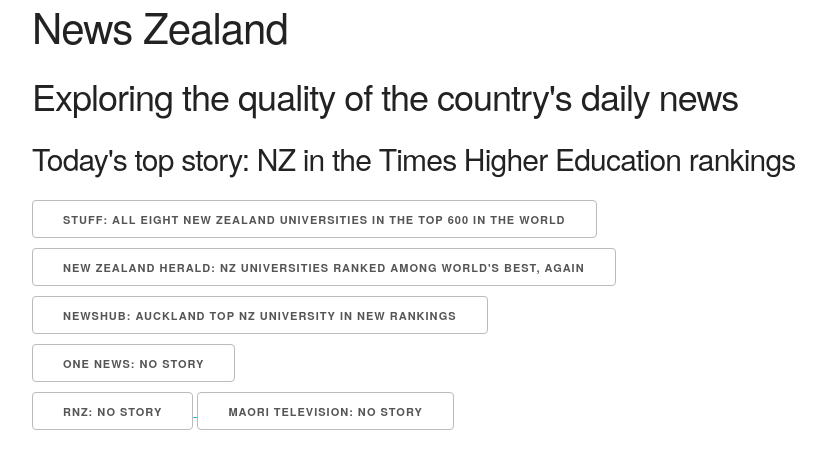
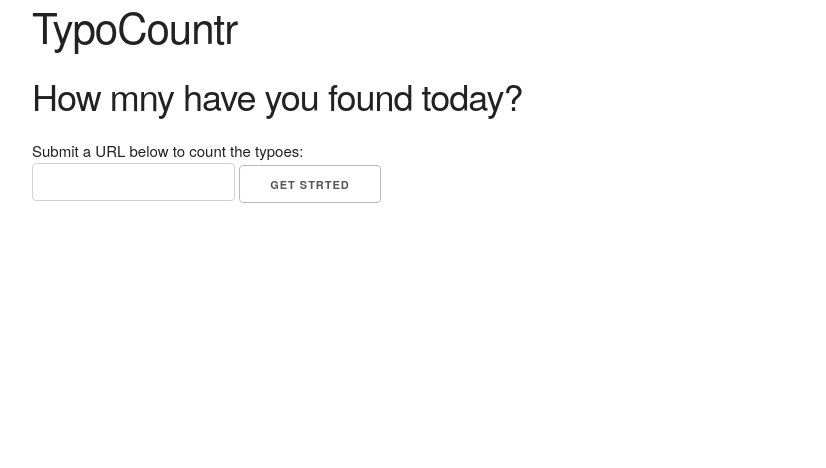
Before and after one commit to tina-trenkner/TypoCountr, a website: page public/index.html in a window 1280 px wide. Shown: the whole page, without its empty margins (128-954 px from the left). Drawn offline with nearby package versions, Linux system fonts and the light colour scheme.

Commit message:
redesigned entry page to include form

```diff
--- a/public/index.html
+++ b/public/index.html
@@ -4,28 +4,23 @@
     <meta charset="UTF-8">
     <link rel="stylesheet" href="https://cdnjs.cloudflare.com/ajax/libs/normalize/3.0.3/normalize.css">
     <link rel="stylesheet" href="https://cdnjs.cloudflare.com/ajax/libs/skeleton/2.0.4/skeleton.css">
-    <title>News Zealand</title>
+    <link rel="stylesheet" herf="./styles.css">
+    <title>TypoCountr</title>
   </head>
   <body>
     <div class="container">
       <div class="row">
         <div class="twelve columns">
-          <h2>News Zealand</h2>
+          <h2>TypoCountr</h2>
+          <h3>How mny have you found today?</h3>
+          <form>
+            Submit a URL below to count the typoes:<br>
+            <input type="text" name="url">
+          <button input type="submit">Get strted</button>
         <div>
       </div>
     </div>
-          <h3>Exploring the quality of the country's daily news</h3>
-          <h4>Today's top story: NZ in the Times Higher Education rankings</h4>
-          <a href="http://www.stuff.co.nz/national/education/84533356/all-eight-new-zealand-universities-in-the-top-600-in-the-world"><button> Stuff: All eight New Zealand universities in the top 600 in the world
-          </button></a> <br/>
-          <a href="http://www.nzherald.co.nz/nz/news/article.cfm?c_id=1&objectid=11714263"><button> New Zealand Herald: NZ universities ranked among world's best, again
 
-          </button></a> <br/>
-          <a href="http://www.newshub.co.nz/nznews/auckland-top-nz-university-in-new-rankings-2016092209 "><button> Newshub: Auckland top NZ university in new rankings
-          </button> <br/>
-          <button> One News: No story </button> <br />
-          <button> RNZ: No story </button>
-          <button> Maori Television: No story </button>
-        </div>
+
   </body>
 </html>
--- a/styles.css
+++ b/styles.css
@@ -0,0 +1,3 @@
+body {
+  text-align: center
+}
```
